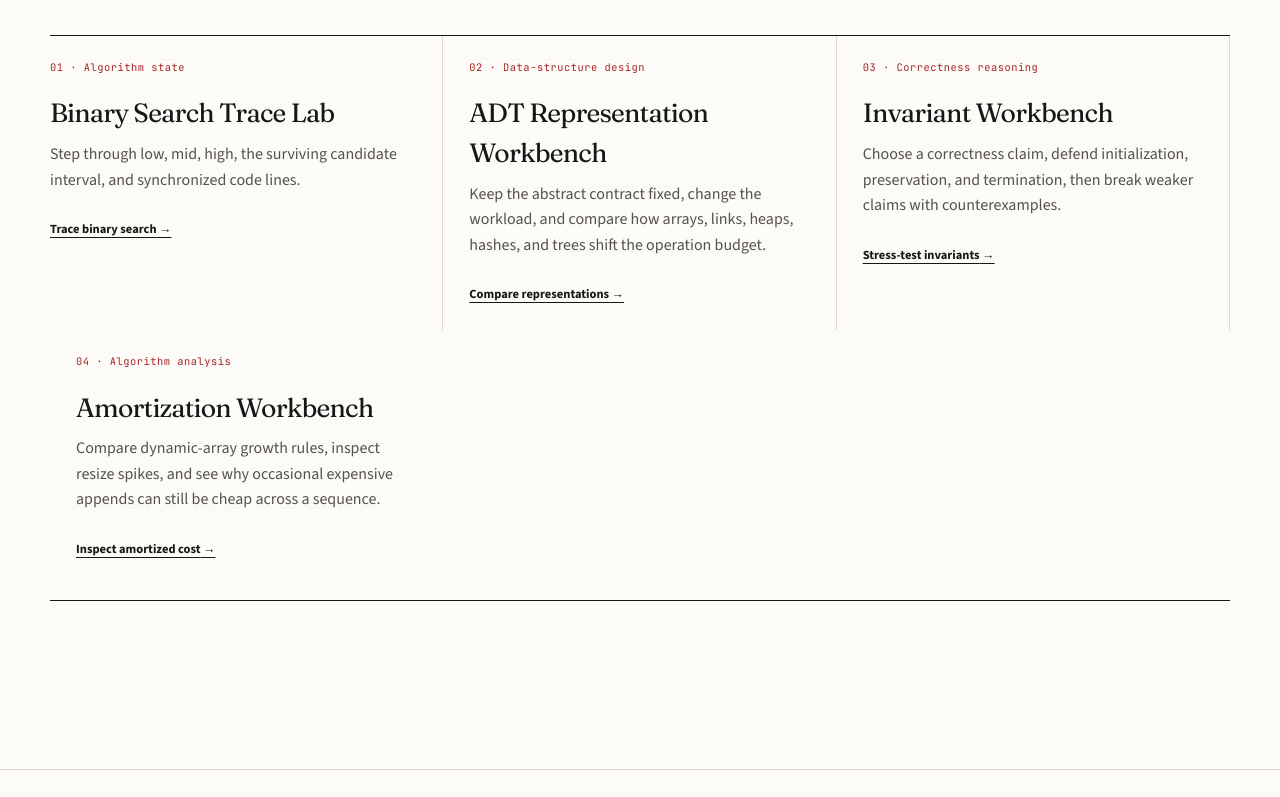
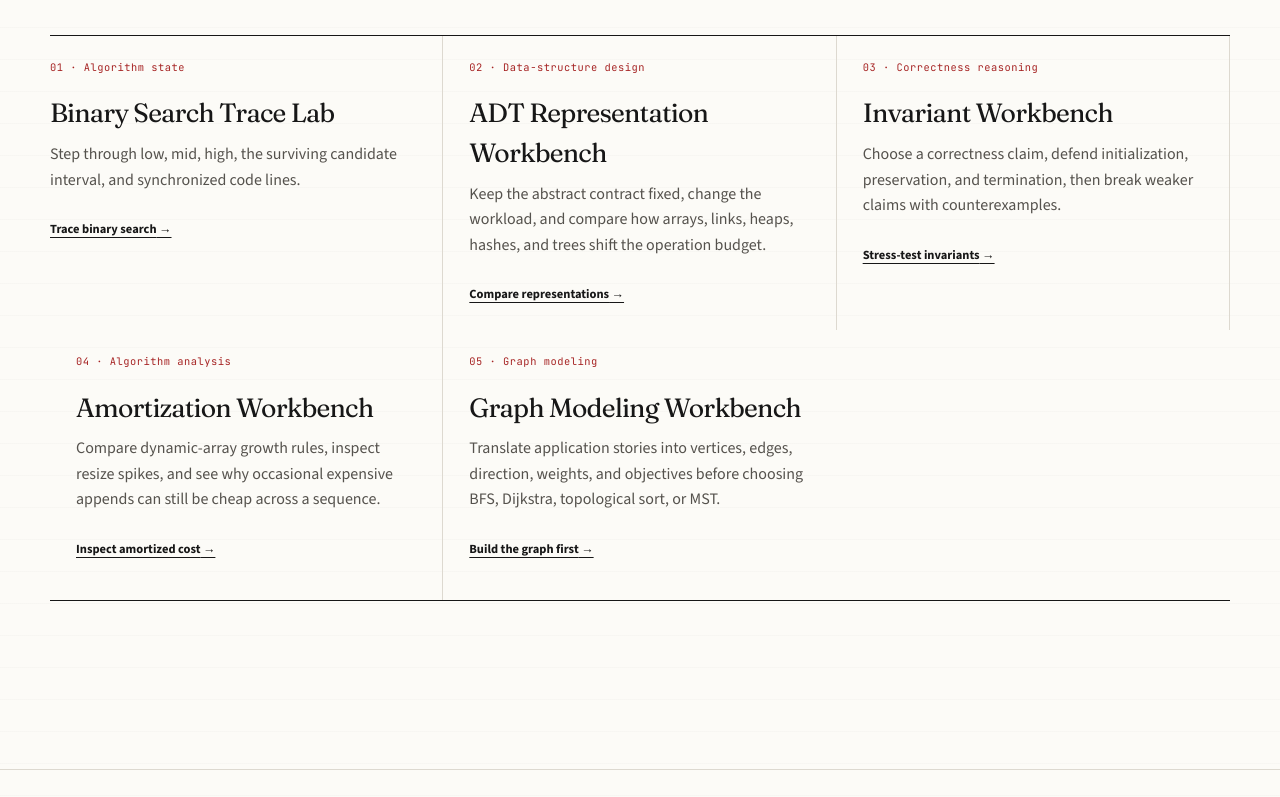
Before and after one commit to anatwork14/agocode, a Next.js app: page /lab in a window 1280 px wide. Shown: the part 453-1250 px from the top of the page. Built offline with nearby package versions, Linux system fonts and the light colour scheme.

Commit message:
feat: add graph modeling lab to lab index

```diff
--- a/app/lab/page.tsx
+++ b/app/lab/page.tsx
@@ -31,6 +31,13 @@ const labs = [
     href: "/lab/amortization",
     action: "Inspect amortized cost",
   },
+  {
+    eyebrow: "Graph modeling",
+    title: "Graph Modeling Workbench",
+    description: "Translate application stories into vertices, edges, direction, weights, and objectives before choosing BFS, Dijkstra, topological sort, or MST.",
+    href: "/lab/graph-modeling",
+    action: "Build the graph first",
+  },
 ] as const;
 
 export default function LabIndexPage() {
```
